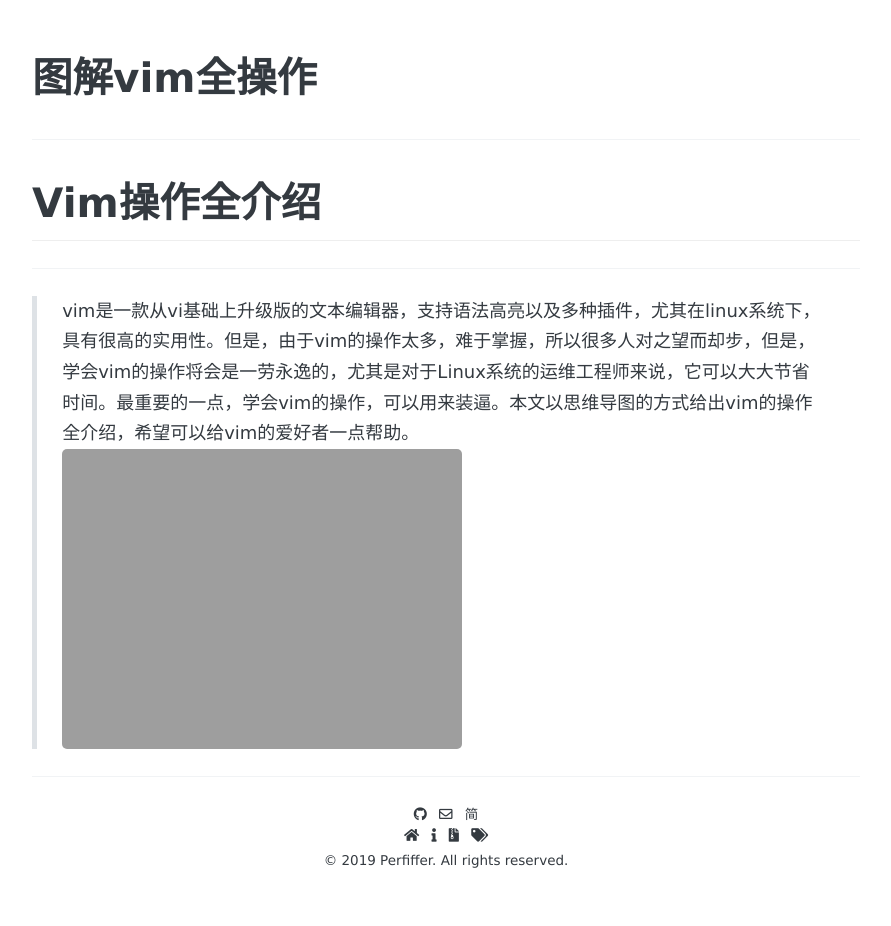
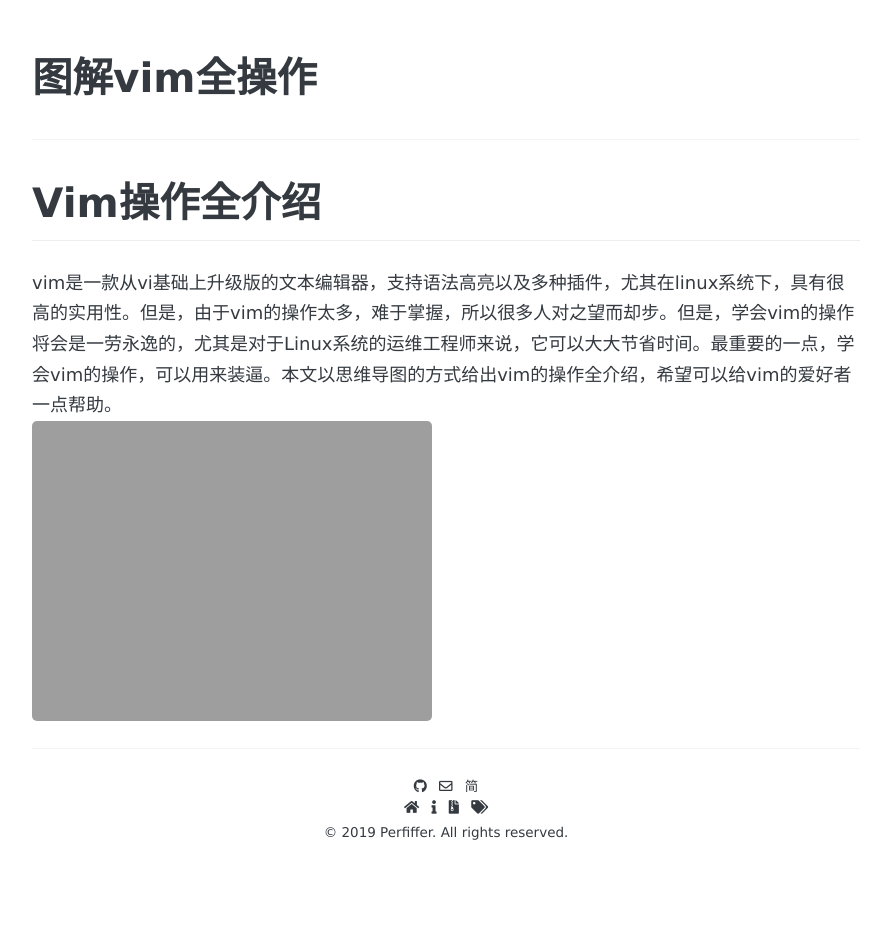
Before and after one commit to perfiffer/perfiffer.github.io, a Jekyll site: the page built from _posts/2019-02-07-图解vim骚操作.md, in a window 1280 px wide. Shown: the whole page, without its empty margins (194-1085 px from the left). Built offline with Jekyll 4.4.1, drawn with Linux system fonts in a browser that asks for light colours; some web fonts are replaced; comment, search, counter and statistics services are not loaded; after the commit the page ends 900 px from its top, so only the background shows below that.

Commit message:
update blog

```diff
--- a/_posts/2019-02-07-图解vim骚操作.md
+++ b/_posts/2019-02-07-图解vim骚操作.md
@@ -8,6 +8,5 @@ tags:
 comments: true
 ---
 # Vim操作全介绍
-----
-> vim是一款从vi基础上升级版的文本编辑器，支持语法高亮以及多种插件，尤其在linux系统下，具有很高的实用性。但是，由于vim的操作太多，难于掌握，所以很多人对之望而却步，但是，学会vim的操作将会是一劳永逸的，尤其是对于Linux系统的运维工程师来说，它可以大大节省时间。最重要的一点，学会vim的操作，可以用来装逼。本文以思维导图的方式给出vim的操作全介绍，希望可以给vim的爱好者一点帮助。
+   vim是一款从vi基础上升级版的文本编辑器，支持语法高亮以及多种插件，尤其在linux系统下，具有很高的实用性。但是，由于vim的操作太多，难于掌握，所以很多人对之望而却步。但是，学会vim的操作将会是一劳永逸的，尤其是对于Linux系统的运维工程师来说，它可以大大节省时间。最重要的一点，学会vim的操作，可以用来装逼。本文以思维导图的方式给出vim的操作全介绍，希望可以给vim的爱好者一点帮助。
 ![vim操作全介绍](http://perfiffer.cn/images/vim_operate.jpg)
```
